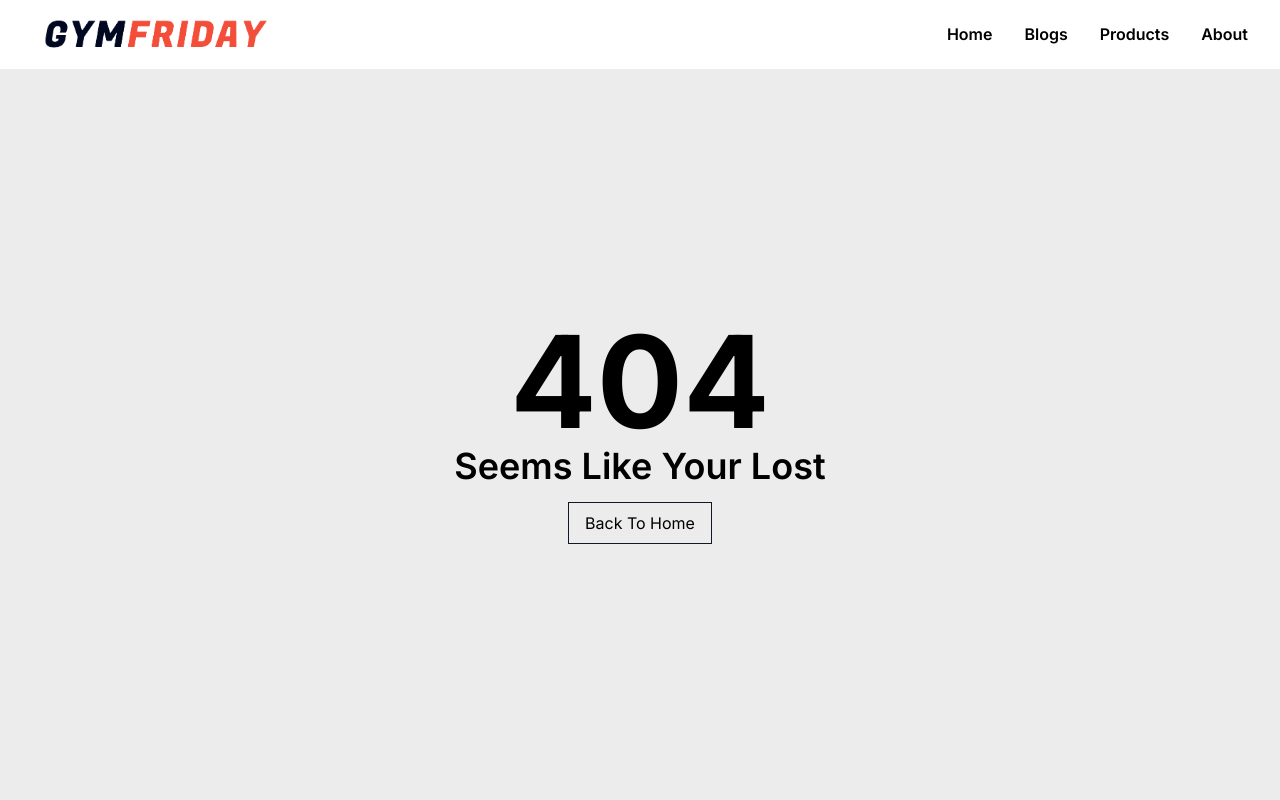
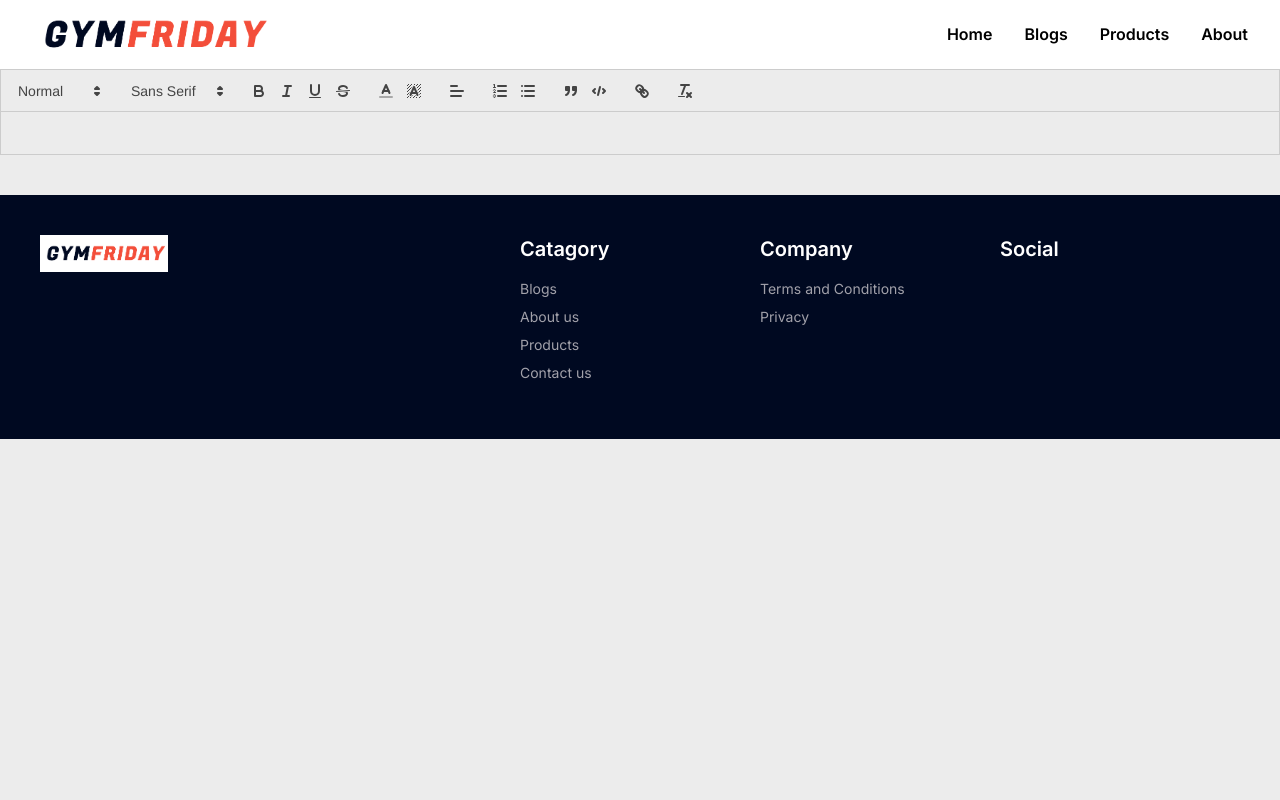
Before and after one commit to itsmiraz/gym-firday-client, a Next.js app: page /uploadblog in a window 1280 px wide. Before the commit this address had no page. Shown: the top 800 px of the page. Built offline with nearby package versions, Linux system fonts and the light colour scheme.

Commit message:
text editor added

```diff
--- /dev/null
+++ b/src/Components/Modules/TextEditor/TextEditor.jsx
@@ -0,0 +1,27 @@
+"use client"; // this is a client component 👈🏽
+import ReactQuill from 'react-quill'
+import 'react-quill/dist/quill.snow.css'
+
+const TextEditor = () => {
+  const modules = {
+    toolbar: [
+      [{ 'header': [1, 2, 3, 4, 5, 6, false] }],
+      [{ 'font': [] }],
+      ['bold', 'italic', 'underline', 'strike'],
+      [{ 'color': [] }, { 'background': [] }],
+      [{ 'align': [] }],
+      [{ 'list': 'ordered' }, { 'list': 'bullet' }],
+      ['blockquote', 'code-block'],
+      ['link'],
+      ['clean']
+    ]
+  }
+  return (
+    <ReactQuill
+      modules={modules}
+      theme="snow"
+    />
+  )
+}
+
+export default TextEditor
--- /dev/null
+++ b/src/app/uploadblog/page.js
@@ -0,0 +1,12 @@
+import TextEditor from '@/Components/Modules/TextEditor/TextEditor';
+import React from 'react';
+
+const UploadBlog = () => {
+  return (
+    <div>
+      <TextEditor/>
+    </div>
+  );
+};
+
+export default UploadBlog;
```
Also changed, not shown: package.json (+8 -3 lines), 1 other file (tests, documents, lock files or other folders).
